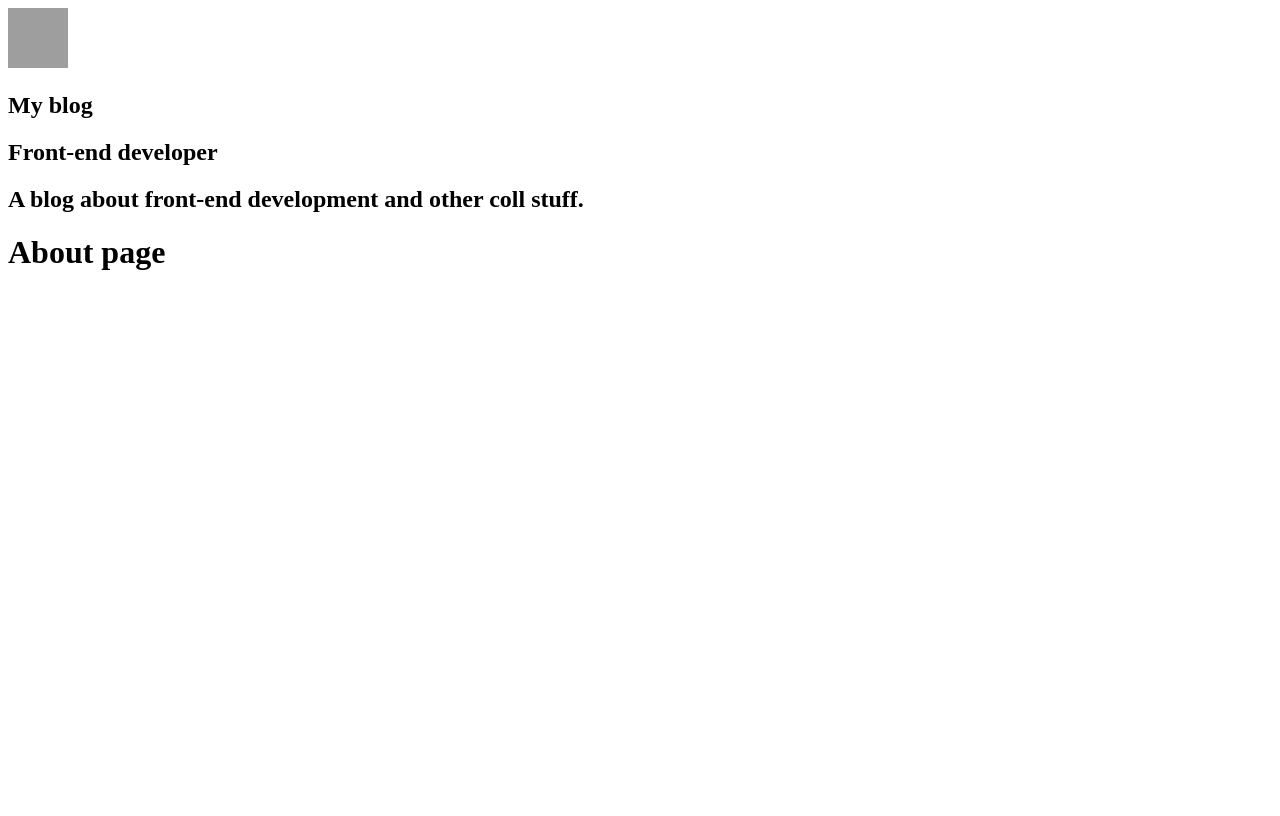
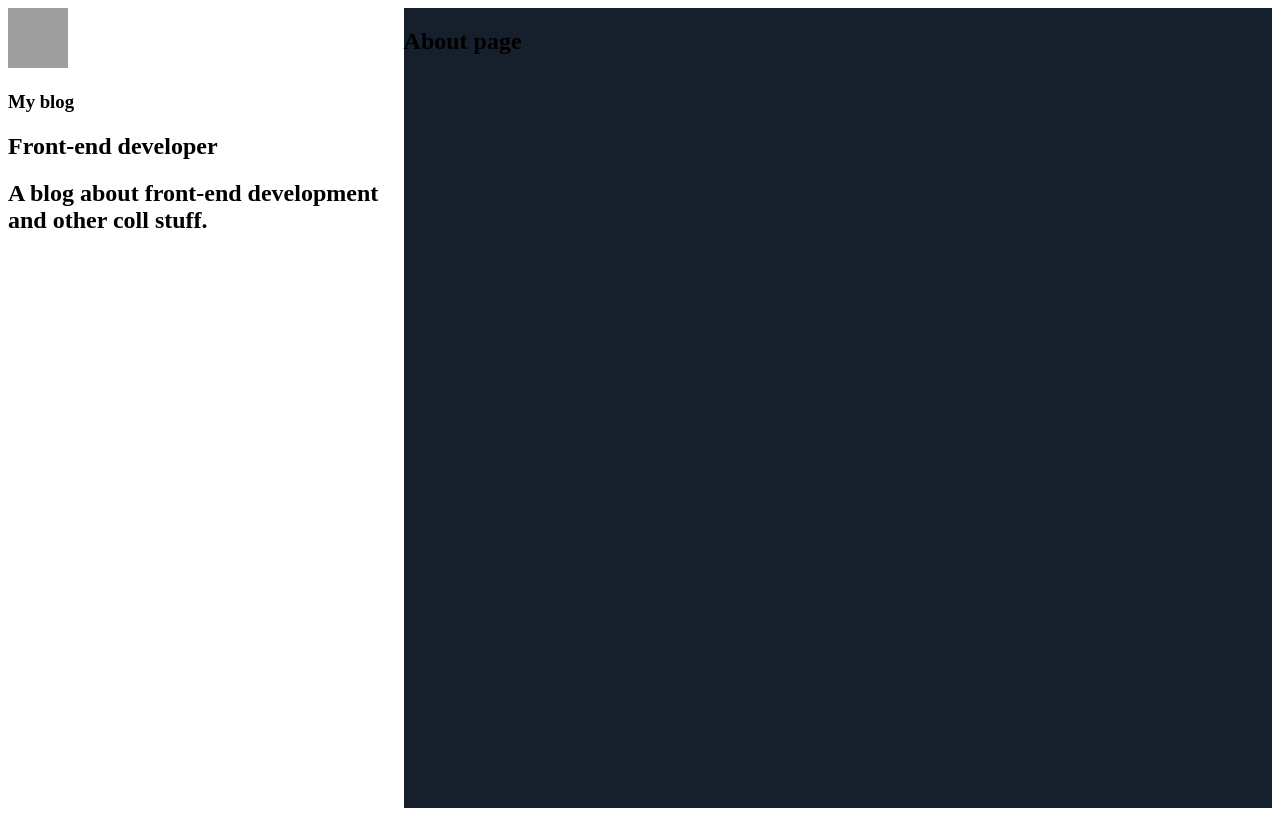
Before and after one commit to kennety94/gatsby-course, a Gatsby site: page /about in a window 1280 px wide. Built offline with nearby package versions, Linux system fonts and the light colour scheme; Gatsby itself is replaced by a stand-in of ours; grey boxes are pictures that could not be loaded.

Commit message:
Estilização de componentes

```diff
--- /dev/null
+++ b/src/components/Layout/index.js
@@ -0,0 +1,33 @@
+import React from "react"
+import PropTypes from "prop-types"
+import Profile from "../Profile"
+
+import styled from 'styled-components'
+
+const LayoutWraper = styled.section`
+  display: flex
+`
+const LayoutMain = styled.main`
+  background: #16202c;
+  min-height: 100vh;
+  padding: 0 3.75rem 0 20 rem;
+  width: 100%
+`
+
+const Layout = ({ children }) => {
+
+  return (
+    <LayoutWraper>
+      <aside>
+        <Profile></Profile>
+      </aside>
+      <LayoutMain>{children}</LayoutMain>
+    </LayoutWraper>
+  )
+}
+
+Layout.propTypes = {
+  children: PropTypes.node.isRequired,
+}
+
+export default Layout
--- a/src/components/layout.js
+++ /dev/null
@@ -1,22 +0,0 @@
-import React from "react"
-import PropTypes from "prop-types"
-import Profile from "./Profile"
-
-
-const Layout = ({ children }) => {
-
-  return (
-    <>
-      <aside>
-        <Profile></Profile>
-      </aside>
-      <main>{children}</main>
-    </>
-  )
-}
-
-Layout.propTypes = {
-  children: PropTypes.node.isRequired,
-}
-
-export default Layout
--- a/src/pages/404.js
+++ b/src/pages/404.js
@@ -1,6 +1,6 @@
 import React from "react"
 
-import Layout from "../components/layout"
+import Layout from "../components/Layout"
 import SEO from "../components/seo"
 
 const NotFoundPage = () => (
--- a/src/pages/about.js
+++ b/src/pages/about.js
@@ -1,6 +1,6 @@
 import React from 'react'
 
-import Layout from "../components/layout"
+import Layout from "../components/Layout"
 import SEO from "../components/seo"
 
 const AboutPage = () => (
--- a/src/pages/index.js
+++ b/src/pages/index.js
@@ -1,6 +1,6 @@
 import React from "react"
 
-import Layout from "../components/layout"
+import Layout from "../components/Layout"
 import SEO from "../components/seo"
 
 const IndexPage = () => (
```
